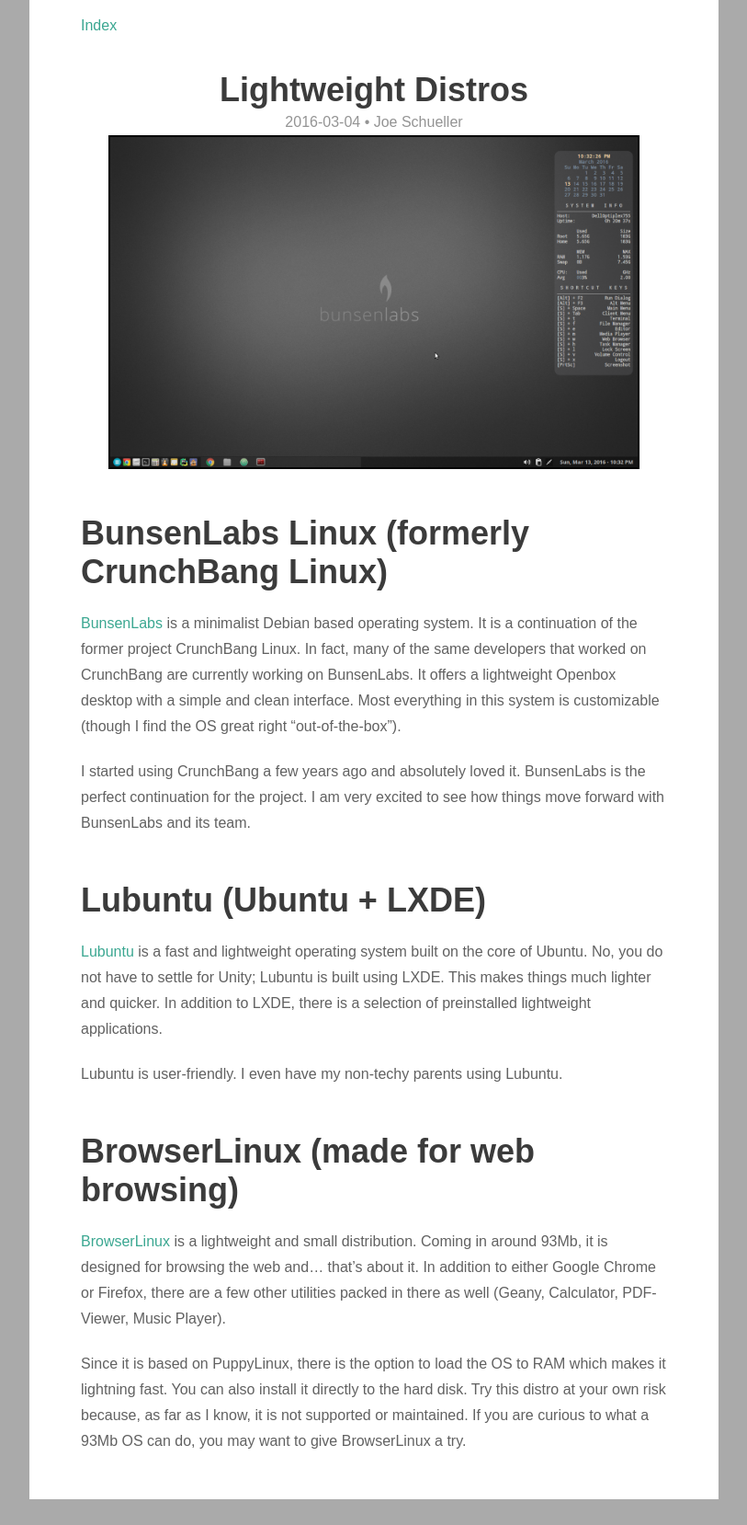
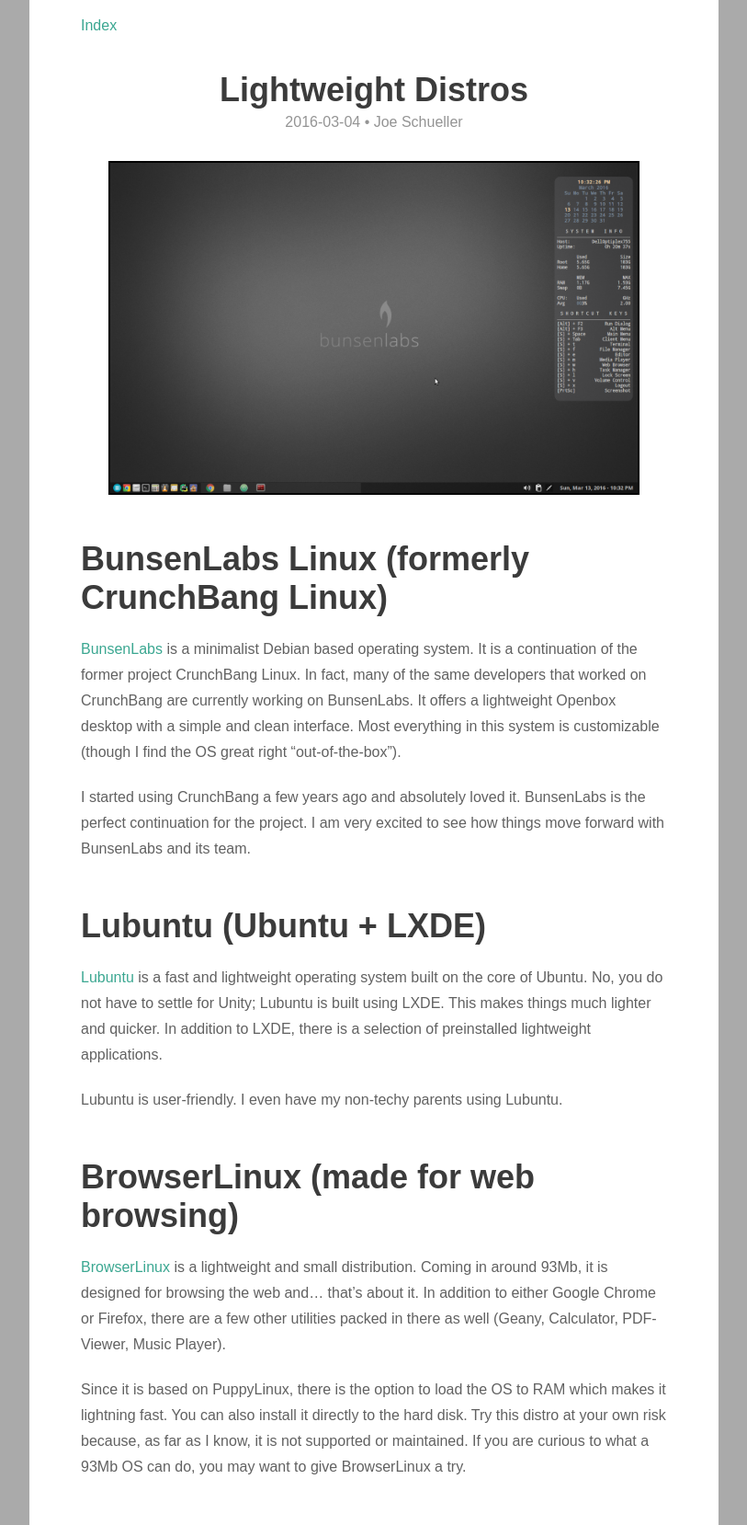
Before and after one commit to gojoe262/blog, a Jekyll site: the page built from _posts/2016-03-04-lightweight-distros.md, in a window 1280 px wide. Shown: the whole page at 92% size, without its empty margins (233-1046 px from the left). Built offline with Jekyll 4.4.1, drawn with Linux system fonts in a browser that asks for light colours; before the commit the page ends 1630 px from its top, so only the background shows below that.

Commit message:
Add margin to post title image

```diff
--- a/_sass/_post.scss
+++ b/_sass/_post.scss
@@ -10,6 +10,10 @@
 .post-image {
     height: auto;
     max-width: 100%;
+}
+
+.post-image img {
+    margin: $spacing-unit auto;
 }
 
 .post-data {
```
